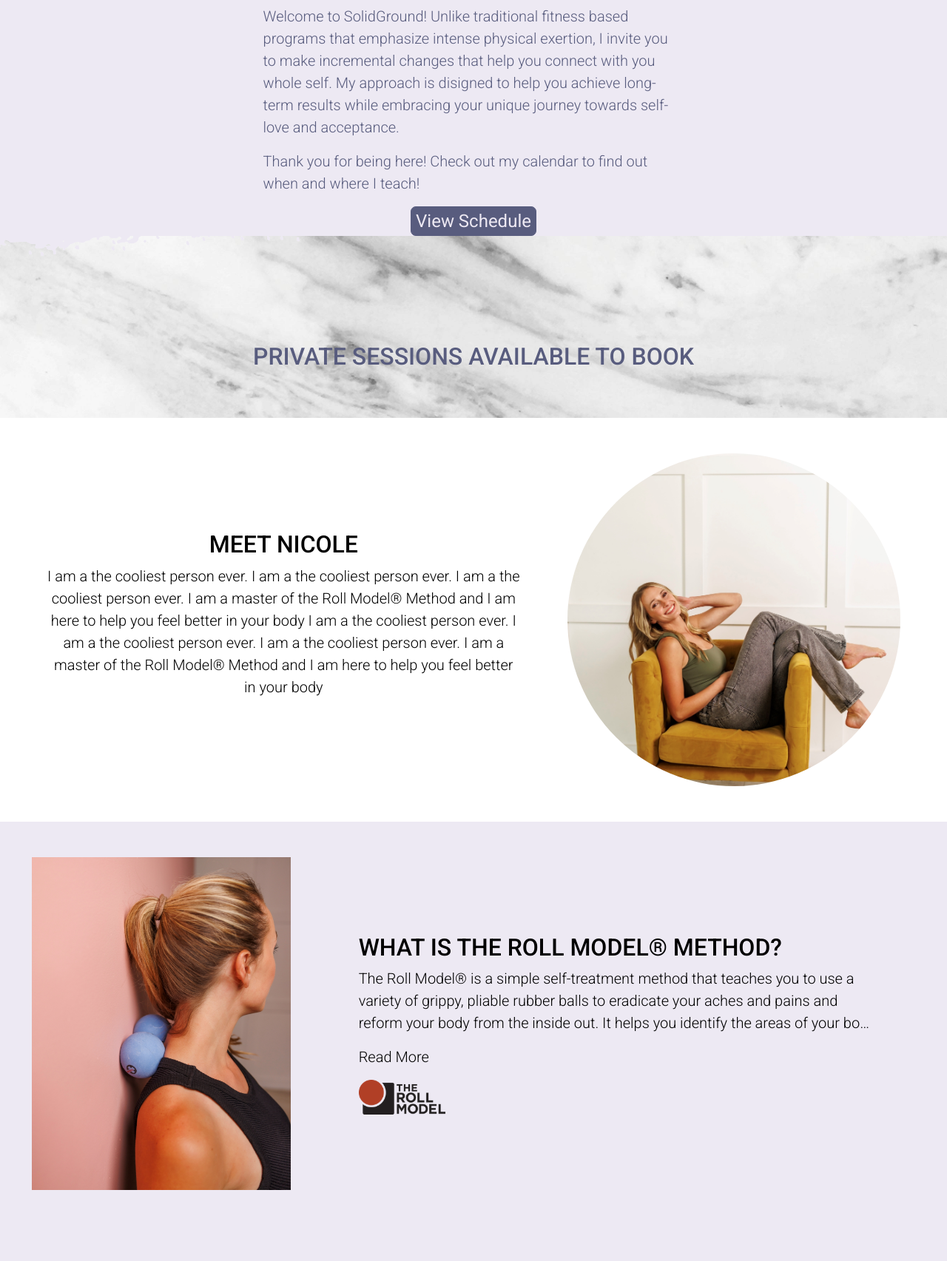
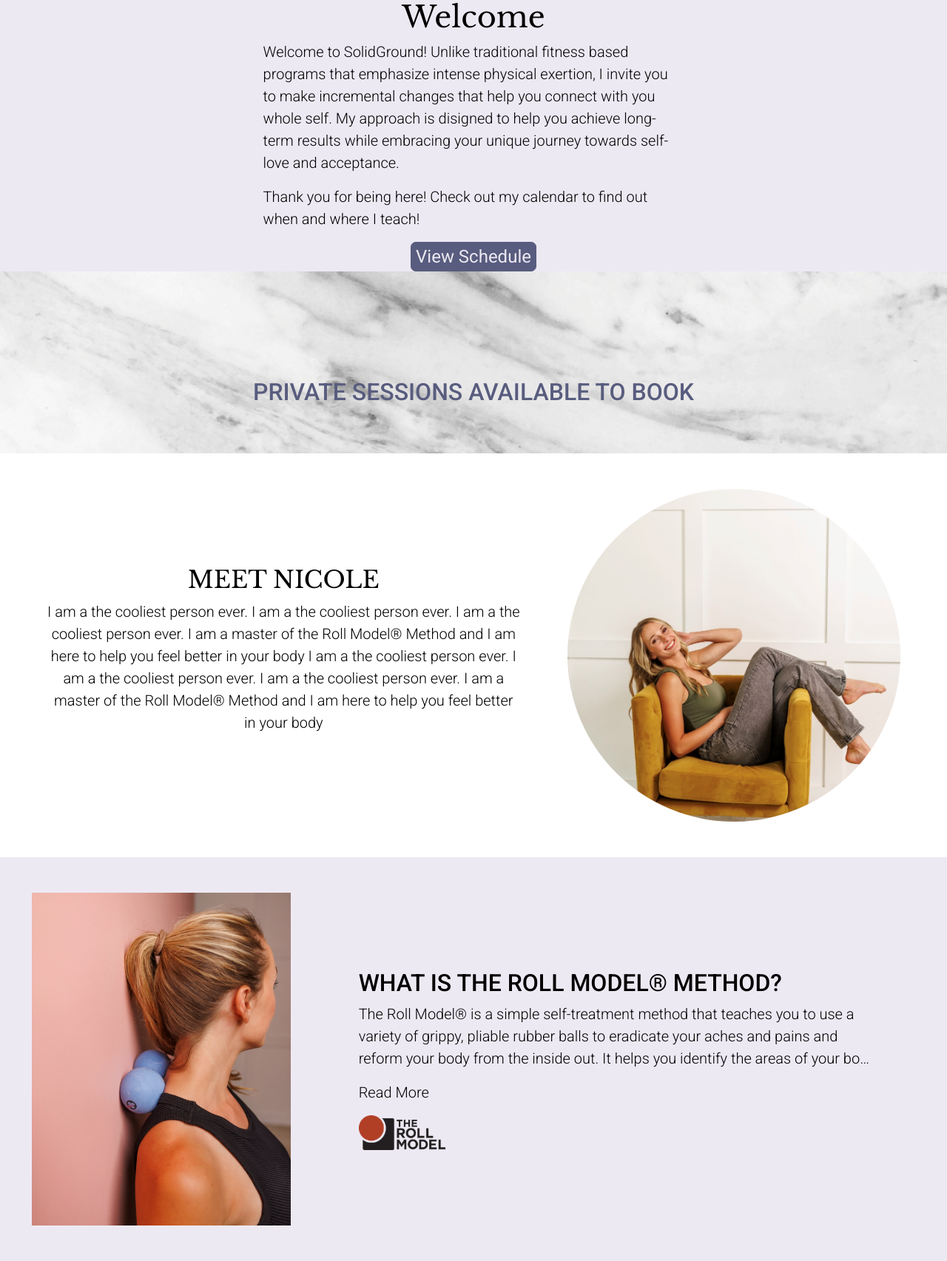
Before and after one commit to tbohn2/solid-ground-az, an ASP.NET Core app: page / in a window 1280 px wide. Shown: the part 769-2474 px from the top of the page at 74% size. Before the commit the page ends 2378 px from the top, so only its background shows below. Run offline with ASP.NET Core 8, Linux system fonts and the light colour scheme; data that the repository does not hold is empty; some libraries are stand-ins or nearby versions.

Commit message:
Added libre baskerville font; changed some bg colors

```diff
--- a/Views/Book/Book.cshtml
+++ b/Views/Book/Book.cshtml
@@ -4,7 +4,7 @@
 }
 
 <div id="book" class="py-3 col-12 d-flex justify-content-center fade-in">
-    <div id="calendar" class="whiteBG rounded p-5 col-11 col-md-10 col-xl-9 d-flex flex-column align-items-center">
+    <div id="calendar" class="marble-bg rounded p-5 col-11 col-md-10 col-xl-9 d-flex flex-column align-items-center">
         <div id="calendar-header" class="col-12 bg-white d-flex align-items-center">
             <button id="prev" class="monthNavBtn ">&#8592;</button>
             <button id="next" class="monthNavBtn">&#8594;</button>
--- a/Views/Index.cshtml
+++ b/Views/Index.cshtml
@@ -3,12 +3,12 @@
     ViewData["Title"] = "Nicole Olsen - Home";
 }
 
-<div class="fade-in whiteBG d-flex flex-wrap justify-content-center align-items-center">
+<div class="fade-in marble-bg d-flex flex-wrap justify-content-center align-items-center">
     <img id="main-page-nicole" src="~/assets/main-page-nicole.jpg" alt="group yoga">
     <img id="transition-img" class="col-12" src="~/assets/transition.png" alt="transition">
-    <div id="welcome" class="text-purple bg-lav col-12 d-flex flex-column align-items-center mb-5">
+    <div id="welcome" class="bg-lav col-12 d-flex flex-column align-items-center mb-5">
         <div class="d-flex flex-column align-items-center col-8">
-            <h1 class="text-purple">Welcome</h1>
+            <h1 class="libre">Welcome</h1>
             <p class="fs-5 col-8">Welcome to SolidGround! Unlike traditional fitness based programs that emphasize
                 intense
                 physical exertion, I invite you to make incremental changes
@@ -29,7 +29,7 @@
     <div id='overlay'></div>
     <div class="d-flex justify-content-evenly align-items-center bg-white py-5 mt-5 col-12">
         <div id="meet-nicole" class="d-flex flex-column align-items-center justify-content-center">
-            <h2 class="text-center">MEET NICOLE</h2>
+            <h2 class="text-center libre">MEET NICOLE</h2>
             <p class="rounded text-center fs-5">
                 I am a the cooliest person ever. I am a the cooliest person ever. I am a the cooliest person ever. I am
                 a master of the Roll Model® Method and I am here to help you feel better in your body
--- a/Views/Shared/_Layout.cshtml
+++ b/Views/Shared/_Layout.cshtml
@@ -9,6 +9,8 @@
     <link
         href="https://fonts.googleapis.com/css2?family=Roboto:ital,wght@0,100;0,300;0,400;0,500;0,700;0,900;1,100;1,300;1,400;1,500;1,700;1,900&display=swap"
         rel="stylesheet">
+    <link href="https://fonts.googleapis.com/css2?family=Libre+Baskerville:ital,wght@0,400;0,700;1,400&display=swap"
+        rel="stylesheet">
     <link rel="stylesheet" href="~/css/root.css" asp-append-version="true" />
     <link rel="stylesheet" href="~/css/index.css" asp-append-version="true" />
     <link rel="stylesheet" href="~/css/book.css" asp-append-version="true" />
@@ -18,11 +20,11 @@
 </head>
 
 <body class="body col-12 m-0 p-0 fw-light d-flex flex-column align-items-center">
-    <header class="col-12 bg-lav d-flex flex-wrap justify-content-center align-items-center">
+    <header class="col-12 bg-white d-flex flex-wrap justify-content-center align-items-center">
         <div id="logo" class="d-flex align-items-center col-md-4 col-12 my-1">
             <img src="./assets/flower.svg" alt="flower-logo">
             <div class="d-flex flex-column align-items-center mx-3">
-                <h1 class="m-0 p-0 text-purple text-center">SOLID GROUND</h1>
+                <h1 class="m-0 p-0 text-purple text-center libre fw-bold">SOLID GROUND</h1>
                 <div class="d-flex align-items-center justify-content-center col-12">
                     <div class='line'></div>
                     <h3 class="m-0 p-0 fw-light text-purple text-center fs-5">MOVEMENT RESTORED</h3>
--- a/wwwroot/css/index.css
+++ b/wwwroot/css/index.css
@@ -14,6 +14,10 @@
 
 #welcome {
     z-index: 1 !important;
+}
+
+.view-calendar:hover {
+    background-color: var(--white);
 }
 
 .serviceCard {
@@ -58,7 +62,7 @@
 .displayDescription {
     position: absolute;
     color: var(--purple);
-    padding: 2px 15px 15px 19px;
+    padding: 2px 15px 15px 15px;
     width: 100%;
     top: 87px;
     left: 47.75%;
--- a/wwwroot/css/root.css
+++ b/wwwroot/css/root.css
@@ -47,7 +47,11 @@
     color: black;
 }
 
-.whiteBG {
+.libre {
+    font-family: 'Libre Baskerville', serif;
+}
+
+.marble-bg {
     background-image: url('../assets/whiteBG.jpg');
     background-size: cover;
     background-repeat: no-repeat;
```
